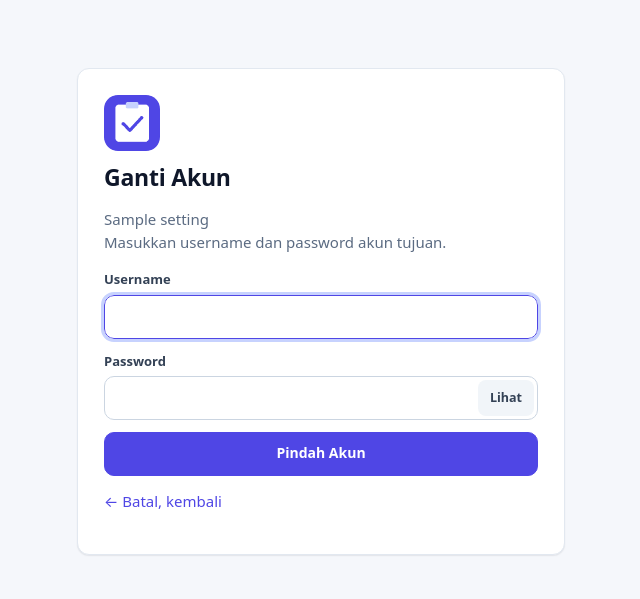
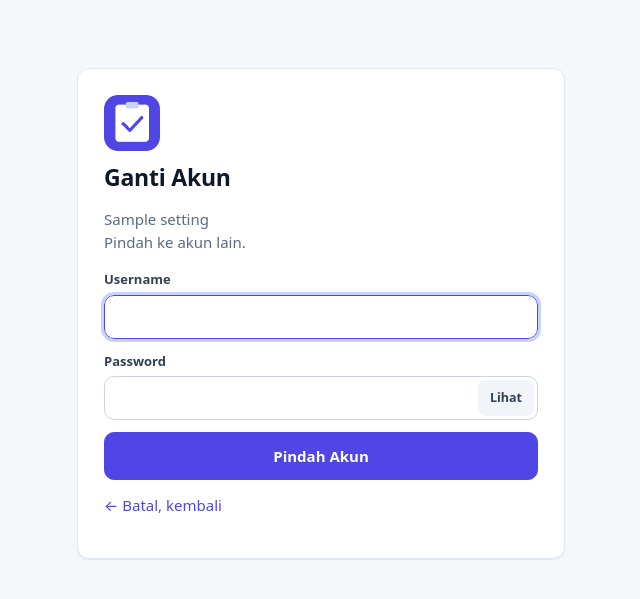
Before and after one commit to andieawan/absensi-pusat, a Laravel app: page /ganti-akun in a window 1280 px wide. Shown: the part 67-666 px from the top of the page, without its empty margins (319-959 px from the left). Run offline with Laravel 12, Linux system fonts and the light colour scheme; a user stored in the database is signed in; tables that the repository leaves empty hold one stand-in row (values such as "Sample post").

Commit message:
Halaman masuk: tombol Masuk lewat Pusat rapi (teks di tengah), pemisah 'atau', form username & password terlihat; ikon aplikasi tidak lagi tertahan cache browser
Co-Authored-By: Claude Opus 5.5 <noreply@anthropic.com>
Claude-Session: https://claude.ai/code/session_01TMntm51fS7ehdqzi5HY4Dr

```diff
--- a/resources/views/auth/login.blade.php
+++ b/resources/views/auth/login.blade.php
@@ -1,26 +1,30 @@
 @extends('layouts.app', ['title' => $switching ? 'Ganti Akun' : 'Masuk', 'bare' => ! $switching, 'width' => $switching ? '520px' : null])
 @section('content')
+@php($viaPusat = \App\Services\PusatKlien::aktif())
 <div class="card login">
-    <img class="logo-login" src="{{ asset('icons/icon-192.png') }}" alt="" width="56" height="56">
+    <img class="logo-login" src="{{ asset('icons/icon-192.png') }}?v={{ @filemtime(public_path('icons/icon-192.png')) }}" alt="" width="56" height="56">
     <h1>{{ $switching ? 'Ganti Akun' : 'Absensi Siswa' }}</h1>
-    @php($viaPusat = \App\Services\PusatKlien::aktif())
-    <p class="mut">{{ $settings->school_name }}<br>{{ $switching ? ($viaPusat ? 'Pilih cara pindah ke akun lain.' : 'Masukkan username dan password akun tujuan.') : ($viaPusat ? 'Masuk dengan akun Pusat Sekolah (password Pusat), atau lewat tombol di bawah.' : 'Masuk dengan akun yang diberikan administrator.') }}</p>
-    @if($switching && $viaPusat)
-        <form method="post" action="{{ route('switch.pusat') }}">@csrf
-            <button class="btn btn-pri" style="width:100%">Ganti akun lewat Pusat</button>
-        </form>
-        <p class="mut" style="font-size:13px;margin:8px 0 16px">Anda akan keluar dari Pusat dan Absensi, lalu masuk dengan akun tujuan di halaman Pusat.</p>
-        <p class="mut" style="font-size:13px;margin:0 0 8px;border-top:1px solid var(--line);padding-top:14px">Atau langsung dengan <b>username &amp; password</b> (akun Pusat memakai password Pusat):</p>
+    <p class="mut">{{ $settings->school_name }}<br>{{ $switching ? 'Pindah ke akun lain.' : 'Masuk dengan akun Pusat Sekolah.' }}</p>
+    @if($needsInstall ?? false)<div class="alert alert-info">Aplikasi belum dipasang. <a href="{{ route('install') }}">Buka halaman instalasi →</a></div>@endif
+
+    @if($viaPusat)
+        @if($switching)
+            <form method="post" action="{{ route('switch.pusat') }}">@csrf<button class="btn btn-pri btn-blok">Ganti akun lewat Pusat</button></form>
+        @else
+            <a class="btn btn-pri btn-blok" href="{{ route('sso.login') }}">Masuk lewat Pusat</a>
+        @endif
+        <div class="login-atau"><span>atau dengan username &amp; password</span></div>
     @endif
-    @if($needsInstall ?? false)<div class="alert alert-info">Aplikasi belum dipasang. <a href="{{ route('install') }}">Buka halaman instalasi →</a></div>@endif
+
     <form method="post" action="{{ $switching ? route('switch') : route('login') }}" autocomplete="off">
         @csrf
-        <div class="field"><label for="u">Username</label><input id="u" type="text" name="username" value="{{ old('username') }}" autocapitalize="none" autocomplete="username" required @unless($switching && $viaPusat) autofocus @endunless></div>
+        <div class="field"><label for="u">Username</label><input id="u" type="text" name="username" value="{{ old('username') }}" autocapitalize="none" autocomplete="username" required @unless($viaPusat) autofocus @endunless></div>
         <div class="field"><label for="pw">Password</label><div class="pw-wrap"><input id="pw" type="password" name="password" autocomplete="current-password" required><button type="button" class="pw-eye" data-toggle-pw="#pw" aria-label="Tampilkan password" aria-pressed="false">Lihat</button></div></div>
-        <button @class(['btn', 'btn-pri' => ! ($switching && $viaPusat)]) style="width:100%" data-busy="Memeriksa…">{{ $switching ? 'Pindah Akun' : 'Masuk' }}</button>
+        <button @class(['btn', 'btn-blok', 'btn-pri' => ! $viaPusat]) data-busy="Memeriksa…">{{ $switching ? 'Pindah Akun' : 'Masuk' }}</button>
     </form>
-    @if(! $switching && \App\Services\PusatKlien::aktif())<a class="btn" style="width:100%;margin-top:10px;text-align:center;display:block" href="{{ route('sso.login') }}">Masuk lewat Pusat</a>@endif
-    @unless($switching)<button type="button" class="btn btn-sm hide" id="pwa-install" style="width:100%;margin-top:10px">📲 Pasang Aplikasi di Perangkat Ini</button>@endunless
+    @if($viaPusat)<p class="login-catatan">Akun Pusat memakai password Pusat, jadi tetap bisa masuk saat Pusat sedang tidak bisa dihubungi. Akun baru: masuk lewat Pusat dulu untuk mengganti password awal.</p>@endif
+
+    @unless($switching)<button type="button" class="btn btn-sm btn-blok hide" id="pwa-install" style="margin-top:12px">📲 Pasang Aplikasi di Perangkat Ini</button>@endunless
     @if($switching)<p style="margin-top:14px"><a href="{{ route('dashboard') }}">&larr; Batal, kembali</a></p>@endif
 </div>
 @endsection
--- a/resources/views/layouts/app.blade.php
+++ b/resources/views/layouts/app.blade.php
@@ -13,8 +13,8 @@
     <meta name="apple-mobile-web-app-capable" content="yes">
     <meta name="apple-mobile-web-app-status-bar-style" content="default">
     <meta name="apple-mobile-web-app-title" content="Absensi">
-    <link rel="apple-touch-icon" href="{{ asset('icons/apple-touch-icon.png') }}">
-    <link rel="icon" type="image/png" sizes="192x192" href="{{ asset('icons/icon-192.png') }}">
+    <link rel="apple-touch-icon" href="{{ asset('icons/apple-touch-icon.png') }}?v={{ @filemtime(public_path('icons/apple-touch-icon.png')) }}">
+    <link rel="icon" type="image/png" sizes="192x192" href="{{ asset('icons/icon-192.png') }}?v={{ @filemtime(public_path('icons/icon-192.png')) }}">
     <meta name="sw-url" content="{{ asset('sw.js') }}">
     @stack('head')
 </head>
@@ -55,7 +55,7 @@
         $initial = mb_strtoupper(mb_substr(trim(preg_replace('/^(Dra?\.|Drs\.|Ir\.|H\.|Hj\.)\s*/i', '', $me->nama)), 0, 1));
     @endphp
     <header class="nav"><div class="nav-in">
-        <a class="brand" href="{{ route('dashboard') }}"><img class="logo-img" src="{{ asset('icons/icon-192.png') }}" alt="" width="36" height="36"><span><b>Absensi Siswa</b><small>{{ $settings->school_name }}</small></span></a>
+        <a class="brand" href="{{ route('dashboard') }}"><img class="logo-img" src="{{ asset('icons/icon-192.png') }}?v={{ @filemtime(public_path('icons/icon-192.png')) }}" alt="" width="36" height="36"><span><b>Absensi Siswa</b><small>{{ $settings->school_name }}</small></span></a>
         <nav class="tabs" aria-label="Menu utama">
             @foreach(array_merge($tabs, $extra) as [$r, $label, , $icon, $pat])
                 <a href="{{ ($r === 'bk.home' && config('absensi.bk_url')) ? config('absensi.bk_url') : (($r === 'tu.home' && config('absensi.tu_url')) ? config('absensi.tu_url') : (($r === 'selfcheck' && config('absensi.tu_url')) ? rtrim(config('absensi.tu_url'), '/').'/absen-saya' : route($r))) }}" @if(request()->routeIs($pat)) class="on" aria-current="page" @endif><svg class="ic"><use href="#{{ $icon }}"/></svg>{{ $label }}</a>
```
Also changed, not shown: public/assets/app.css.
